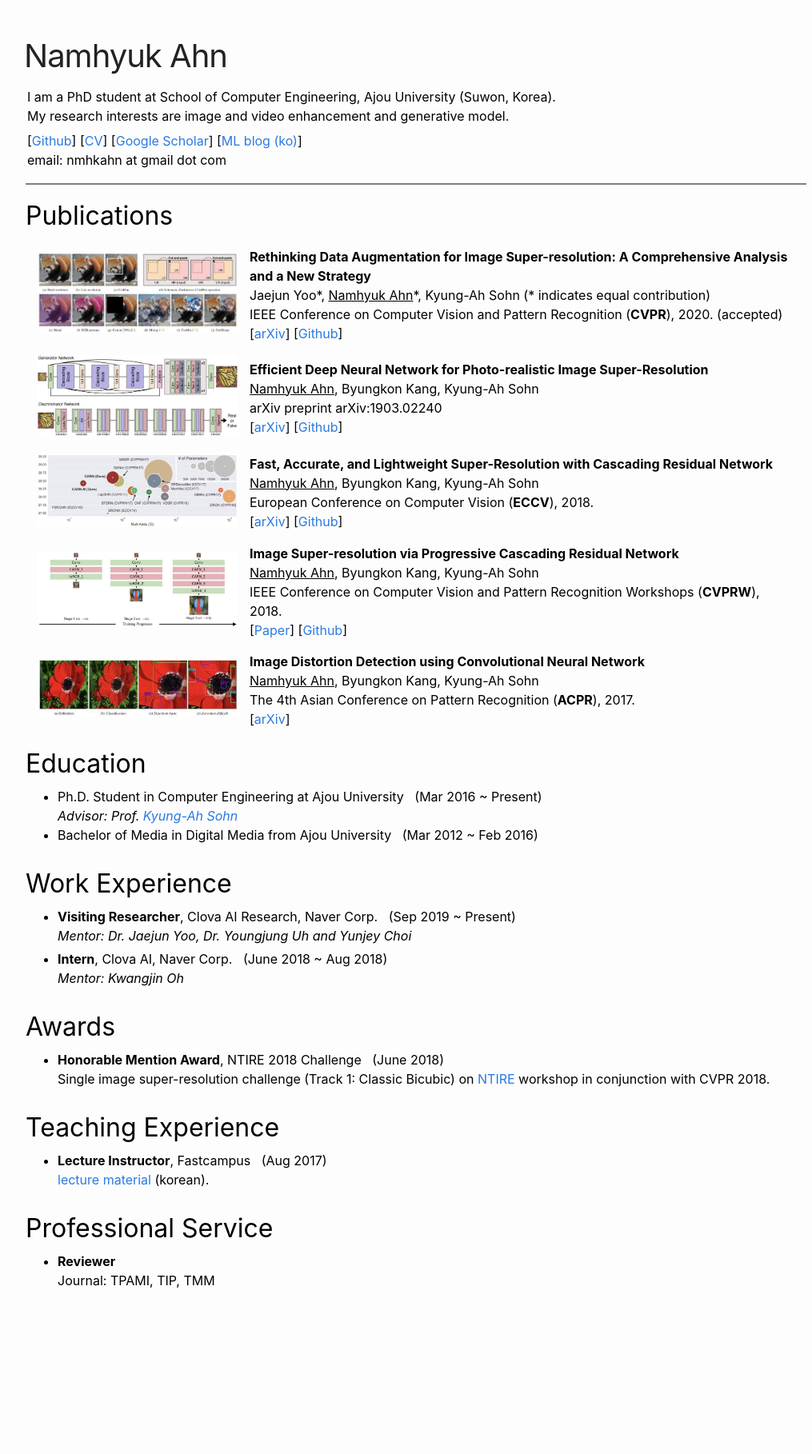
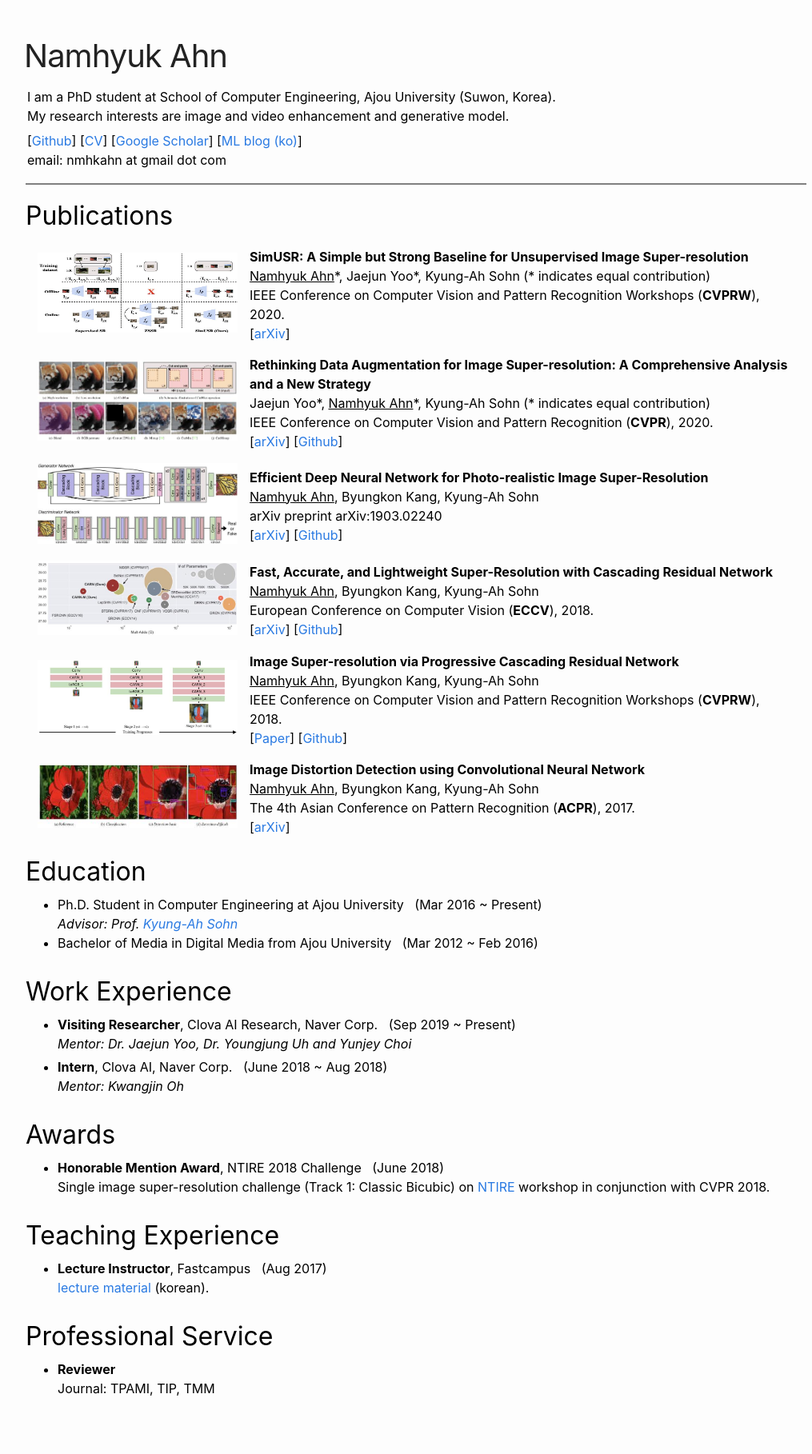
Before and after one commit to nmhkahn/nmhkahn.github.io, a Jekyll site: the page index.html, which Jekyll copies as it is, in a window 1280 px wide. Shown: the whole page at 80% size, without its empty margins (120-1135 px from the left). Built offline with Jekyll 4.4.1, drawn with Linux system fonts in a browser that asks for light colours; before the commit the page ends 1683 px from its top, so only the background shows below that.

Commit message:
Update CV

```diff
--- a/index.html
+++ b/index.html
@@ -54,12 +54,26 @@
     <table cellspacing="15"><tbody>
         <tr>
             <td width="25%" align=left>
-                <img width="250" src="./assets/paper/cvpr2020a.jpg" border="0">
+                <img width="250" height="100" src="./assets/paper/cvprw2020.jpg" border="0">
+            </td>
+            <td>
+                <b>SimUSR: A Simple but Strong Baseline for Unsupervised Image
+  Super-resolution</b><br>
+                <u>Namhyuk Ahn</u>*, Jaejun Yoo*, Kyung-Ah Sohn (* indicates equal contribution)<br>
+                IEEE Conference on Computer Vision and Pattern Recognition Workshops (<b>CVPRW</b>), 2020.<br>
+                [<a href="https://arxiv.org/abs/2004.11020">arXiv</a>]
+            </td>
+        </tr>
+
+
+        <tr>
+            <td width="25%" align=left>
+                <img width="250" src="./assets/paper/cvpr2020.jpg" border="0">
             </td>
             <td>
                 <b>Rethinking Data Augmentation for Image Super-resolution: A Comprehensive Analysis and a New Strategy</b><br>
                 Jaejun Yoo*, <u>Namhyuk Ahn</u>*, Kyung-Ah Sohn (* indicates equal contribution)<br>
-                IEEE Conference on Computer Vision and Pattern Recognition (<b>CVPR</b>), 2020. (accepted)<br>
+                IEEE Conference on Computer Vision and Pattern Recognition (<b>CVPR</b>), 2020.<br>
                 [<a href="https://arxiv.org/abs/2004.00448">arXiv</a>]
                 [<a href="https://github.com/clovaai/cutblur">Github</a>]
 
@@ -68,7 +82,7 @@
 
         <tr>
             <td width="25%" align=left>
-                <img width="250" src="./assets/paper/arxiv2019a.jpg" border="0">
+                <img width="250" src="./assets/paper/arxiv2019.jpg" border="0">
             </td>
             <td>
                 <b>Efficient Deep Neural Network for Photo-realistic Image Super-Resolution</b><br>
@@ -107,7 +121,7 @@
 
         <tr>
             <td width="25%">
-                <img width="250" src="./assets/paper/acpr2017.jpg" border="0">
+                <img width="250" height="80" src="./assets/paper/acpr2017.jpg" border="0">
             </td>
             <td>
                 <b>Image Distortion Detection using Convolutional Neural Network</b><br>
```
Also changed, not shown: assets/paper/arxiv2019.jpg (renamed from assets/paper/arxiv2019a.jpg), assets/paper/cvpr2020.jpg (renamed from assets/paper/cvpr2020a.jpg), assets/paper/cvprw2020.jpg (added), 1 other file.
